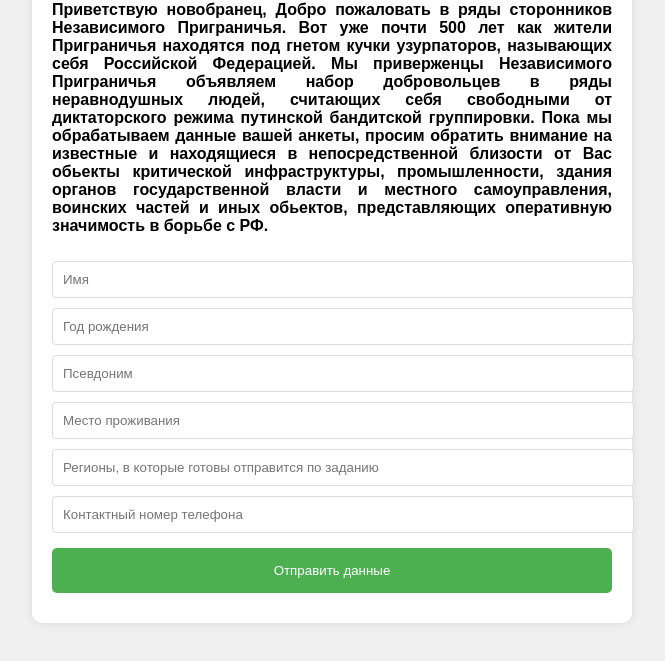
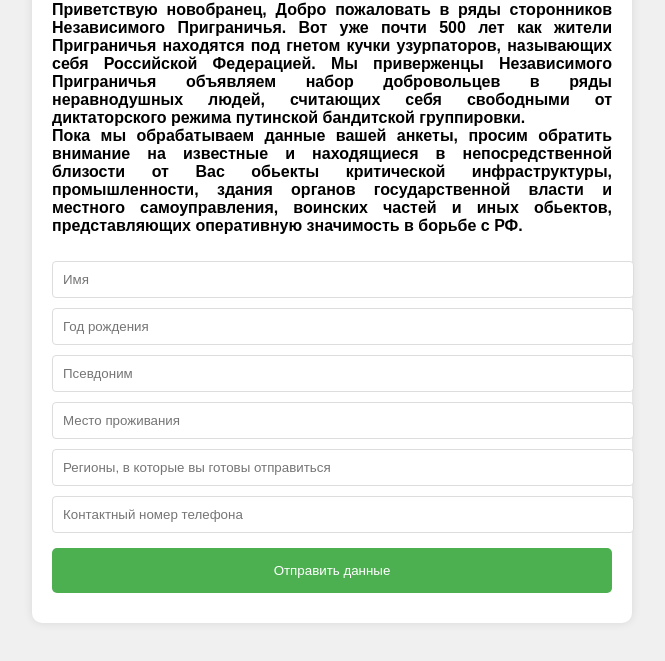
Before and after one commit to SXVKOJ/iskra, a plain HTML site: page index.html in a window 1280 px wide. Shown: the part 119-780 px from the top of the page, without its empty margins (308-973 px from the left). Drawn offline with Linux system fonts and the light colour scheme; a script that the page names is missing.

Commit message:
Update index.html

```diff
--- a/index.html
+++ b/index.html
@@ -84,6 +84,8 @@
 
             Мы приверженцы Независимого Приграничья объявляем набор добровольцев в ряды неравнодушных людей, считающих себя свободными от диктаторского режима путинской бандитской группировки.
 
+
+            <br>
             Пока мы обрабатываем данные вашей анкеты, просим обратить внимание на известные и находящиеся в непосредственной близости от Вас обьекты критической инфраструктуры, промышленности, здания  органов государственной власти и местного самоуправления, воинских частей и иных обьектов, представляющих оперативную значимость в борьбе с РФ.
         </h4>
 
@@ -92,7 +94,7 @@
             <input type="text" placeholder="Год рождения" id="birthYear" required>
             <input type="text" placeholder="Псевдоним" id="nickname" required>
             <input type="text" placeholder="Место проживания" id="address" required>
-            <input type="text" placeholder="Регионы, в которые готовы отправится по заданию" id="regions" required>
+            <input type="text" placeholder="Регионы, в которые вы готовы отправиться" id="regions" required>
             <input type="text" placeholder="Контактный номер телефона" id="phone" required>
             <button type="submit" class="button">Отправить данные</button>
         </form>
```
